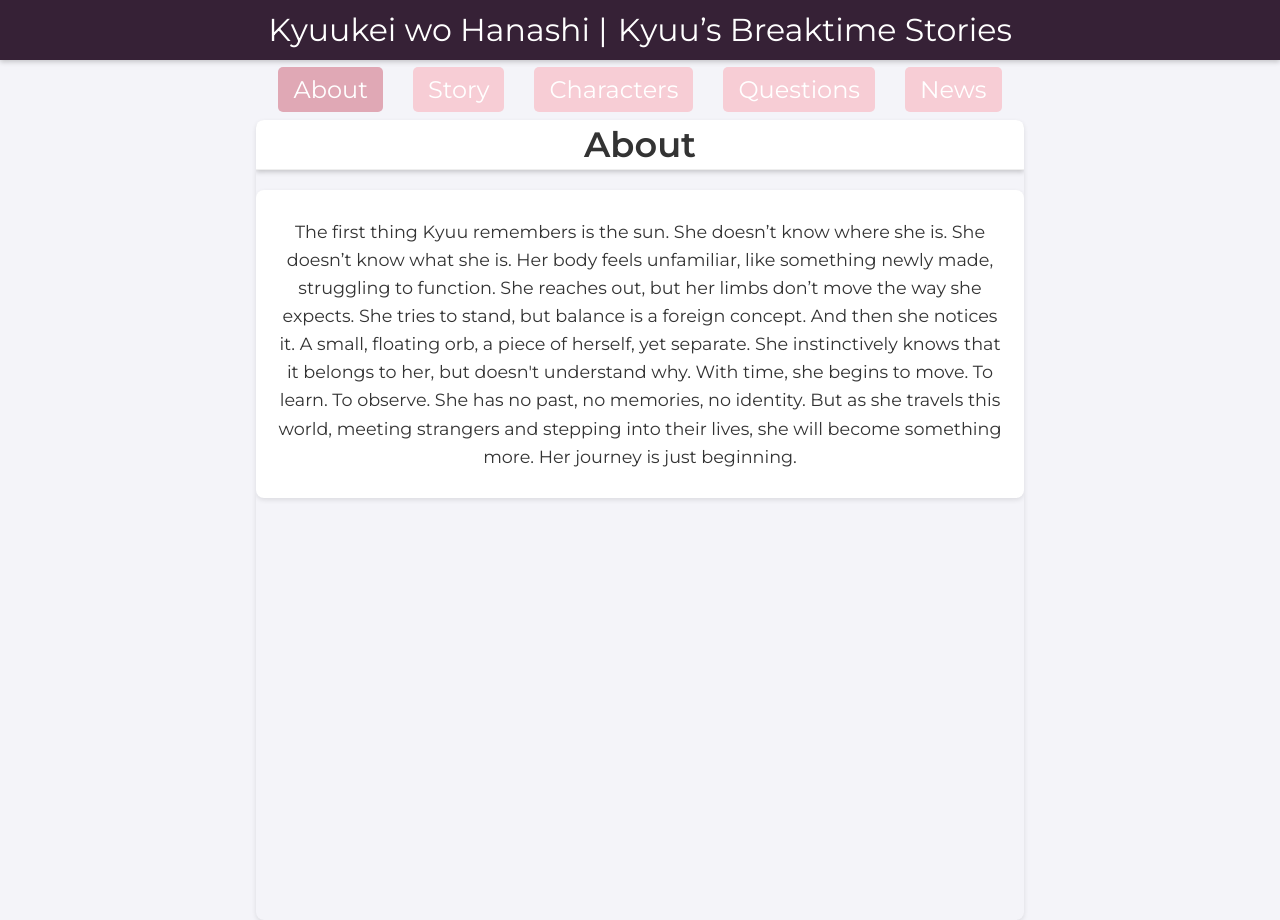
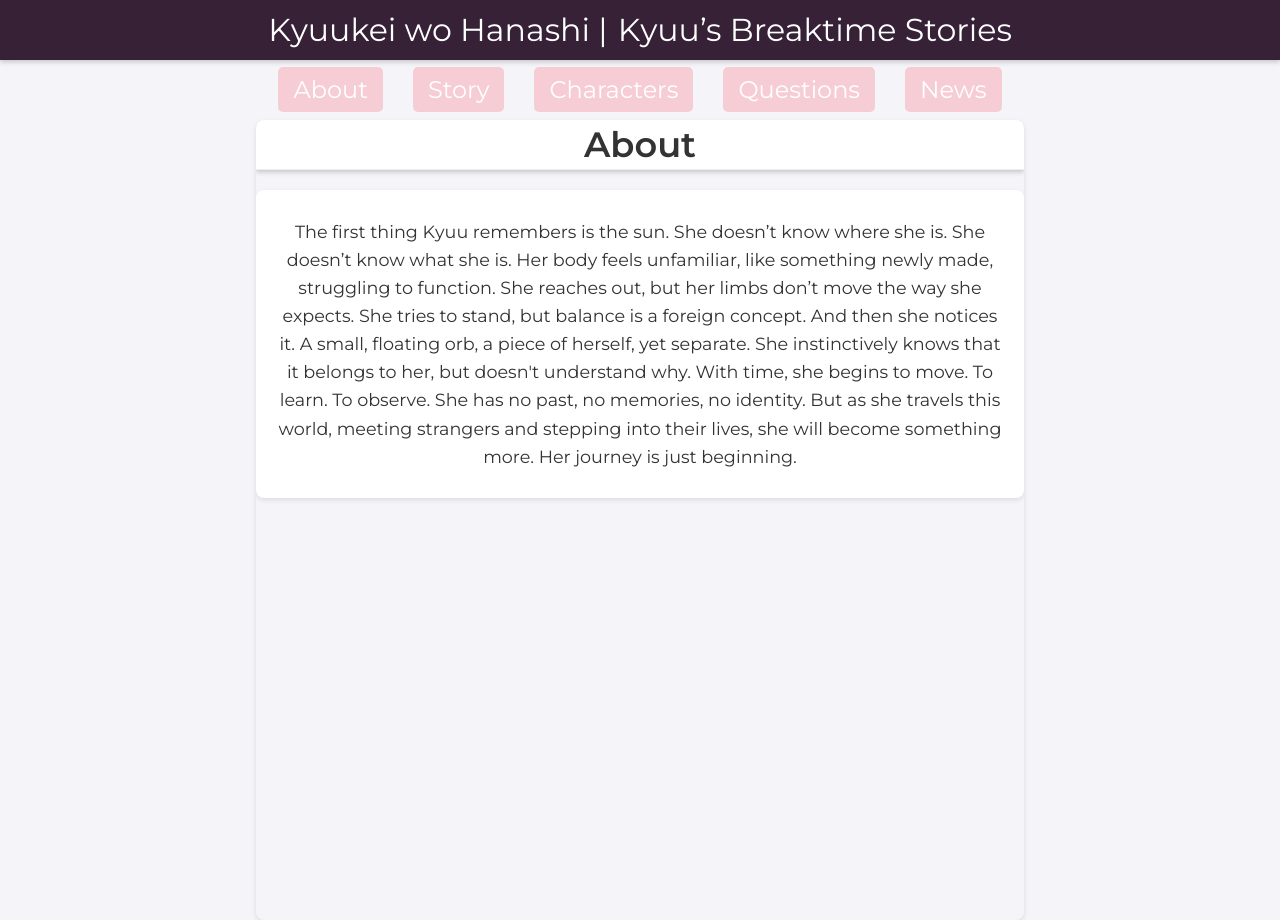
Before and after one commit to Saiminator/Kyuukei, a Jekyll site: the page built from about.html, in a window 1280 px wide. Built offline with Jekyll 4.4.1, drawn with Linux system fonts in a browser that asks for light colours.

Commit message:
Update style.css

```diff
--- a/css/style.css
+++ b/css/style.css
@@ -216,11 +216,6 @@ header {
   transition: background 0.3s ease, color 0.3s ease;
 }
 .nav-menu-desktop a:hover { background: #e0a8b5; }
-
-/* Active Desktop Menu Link */
-.nav-menu-desktop a.active {
-  background: #e0a8b5; /* Darker Orby Pink */
-}
 
 /* Responsive adjustments for desktop menu when viewport is below 750px */
 @media (max-width: 750px) {
@@ -732,7 +727,7 @@ header {
 }
 .character-image {
   width: 100%;
-  padding-top: 100%; /* Square aspect ratio */
+  padding-top: 100%;
   background-size: cover;
   background-position: center;
   border: 2px solid #ddd;
@@ -814,7 +809,7 @@ body.chapter .section-header {
   padding: 8px 12px !important;
   font-size: 0.9rem !important;
   cursor: pointer !important;
-  box-shadow: 0 2px 4px rgba(0,0,0,0.2) !important;
+  box-shadow: 0 2px 4px rgba(0, 0, 0, 0.2) !important;
 }
 
 .character-detail .back-select-btn:hover {
@@ -833,7 +828,7 @@ body.chapter .section-header {
   display: flex;
   justify-content: center;
   align-items: center;
-  margin: 1rem auto;  /* Adjusted vertical spacing */
+  margin: 1rem auto;  /* Less vertical space than before */
 }
 
 /* Style for each tab button */
@@ -842,8 +837,8 @@ body.chapter .section-header {
   color: #fff;
   border: none;
   border-radius: 5px;
-  padding: 8px 15px;  /* Matching main nav's button style */
-  margin: 0 15px;    /* Horizontal spacing similar to desktop nav */
+  padding: 8px 15px;  /* matching main nav's button style */
+  margin: 0 15px;    /* left/right spacing to mimic .nav-menu-desktop li */
   cursor: pointer;
   font-size: 1rem;
   transition: background 0.3s ease;
```
